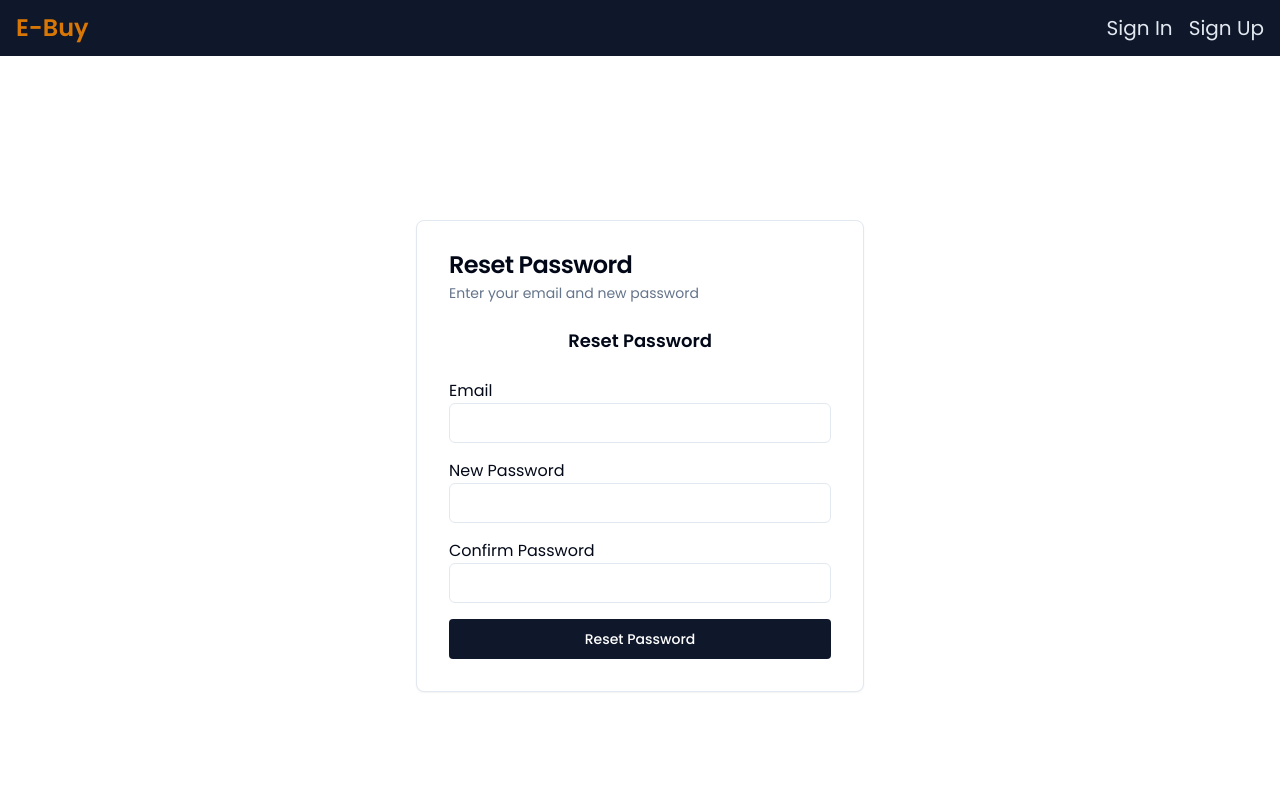
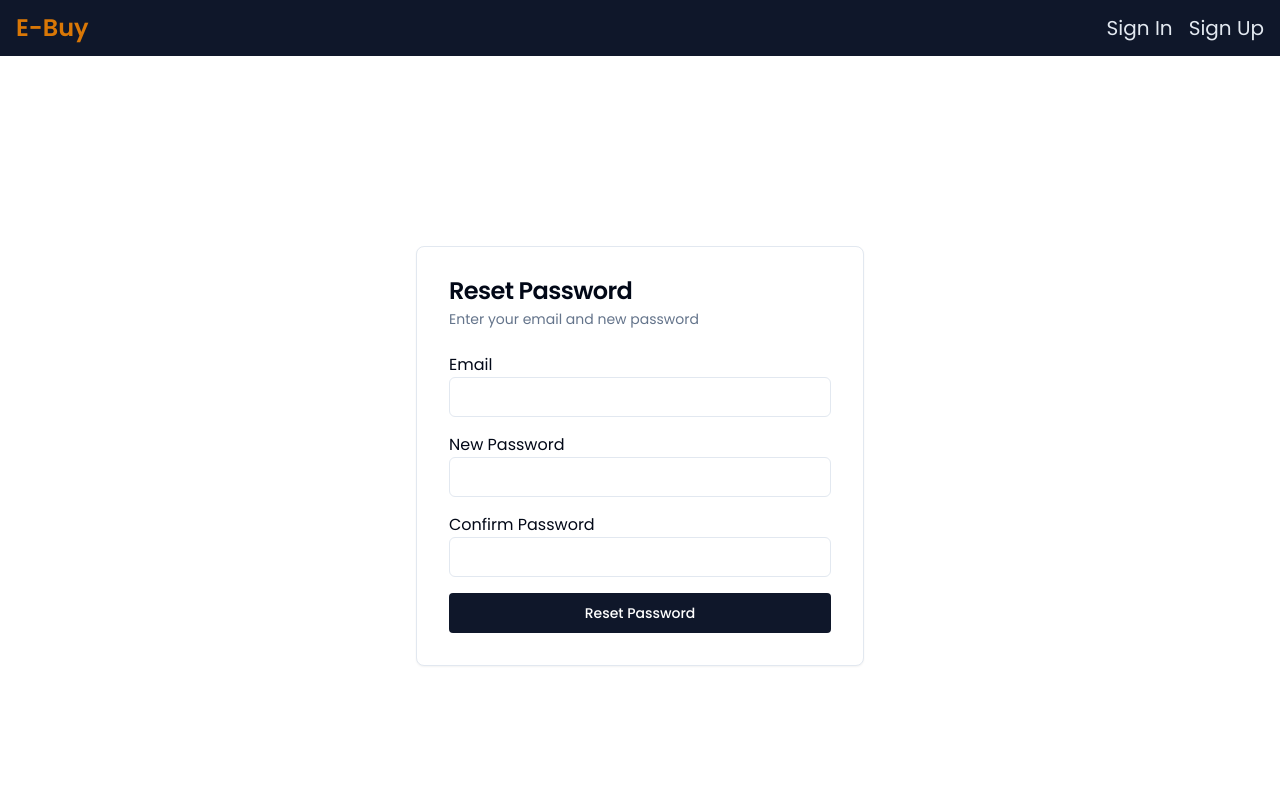
Before and after one commit to kaguthi/typescript-ecommerce, a React (Vite) app in the folder client/: page /reset-password in a window 1280 px wide. Shown: the top 800 px of the page. Built offline with nearby package versions, Linux system fonts and the light colour scheme.

Commit message:
remove header in reset page

```diff
--- a/client/src/page/ResetPassword.tsx
+++ b/client/src/page/ResetPassword.tsx
@@ -60,9 +60,6 @@ function ResetPassword() {
         </CardHeader>
         <CardContent>
           <form onSubmit={handleSubmit}>
-            <div className="text-center mb-6">
-              <h3 className="text-lg font-semibold">Reset Password</h3>
-            </div>
             <div className="mb-4 w-full">
               <label htmlFor="email">Email</label>
               <Input
```
